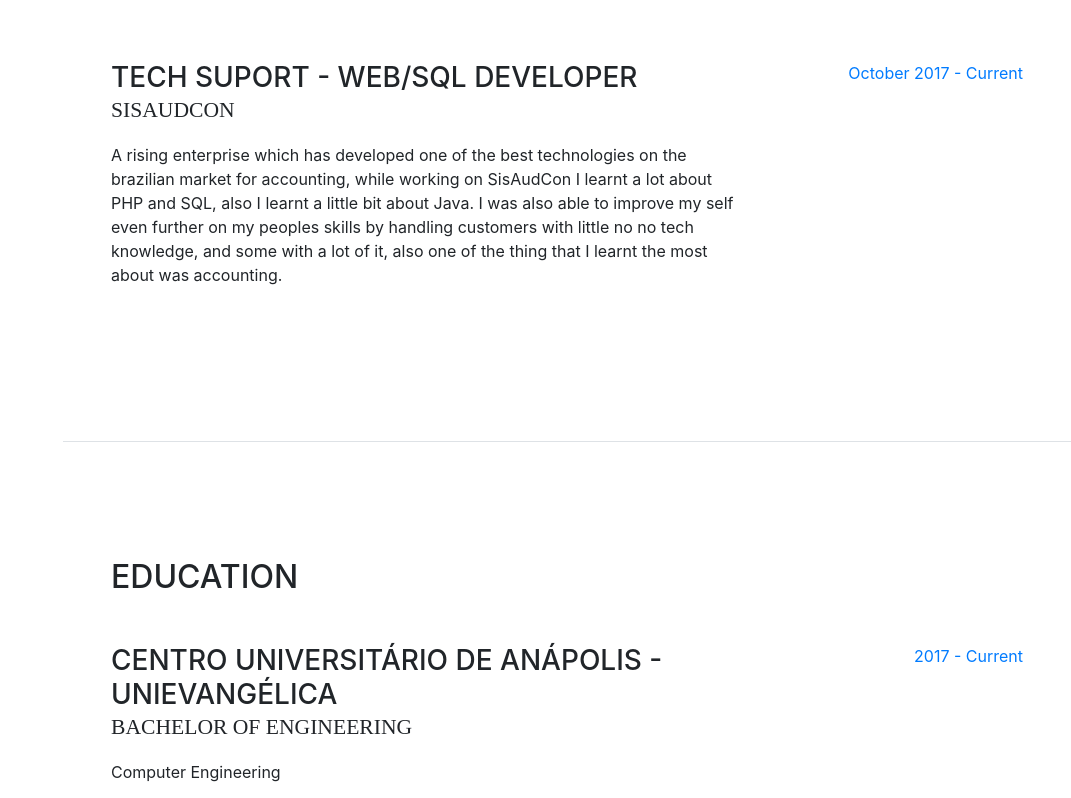
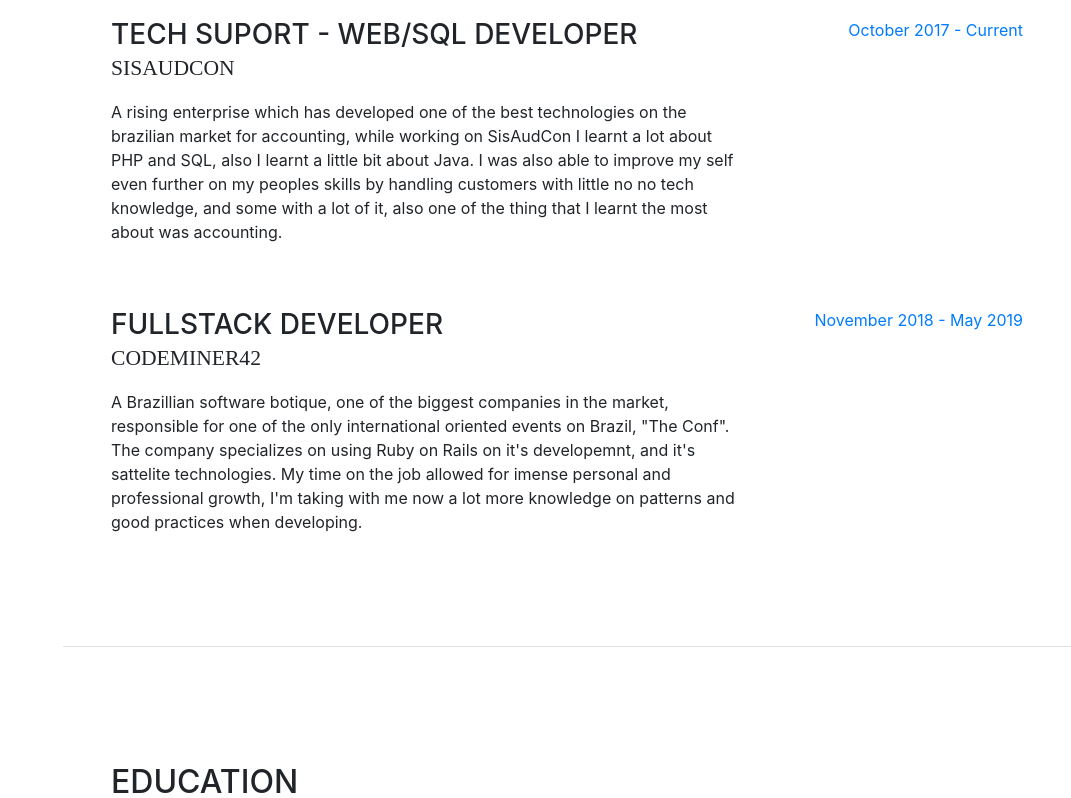
Before and after one commit to Kutomore/resume, a website with bundled scripts: page index.html in a window 1280 px wide. Shown: the part 1158-1956 px from the top of the page, without its empty margins (209-1280 px from the left). Built offline with nearby package versions, Linux system fonts and the light colour scheme; a web font is replaced by a local one.

Commit message:
Adding codeminer to index

```diff
--- a/index.html
+++ b/index.html
@@ -144,6 +144,20 @@
                         </div>
                         <div class="resume-date text-md-right">
                             <span class="text-primary">October 2017 - Current</span>
+                        </div>
+                    </div>
+                    <div class="resume-item d-flex flex-column flex-md-row mb-5">
+                        <div class="resume-content mr-auto">
+                            <h3 class="mb-0">Fullstack Developer</h3>
+                            <div class="subheading mb-3">Codeminer42</div>
+                            <p>A Brazillian software botique, one of the biggest companies in the market, responsible for
+                                one of the only international oriented events on Brazil, "The Conf". The company specializes
+                                on using Ruby on Rails on it's developemnt, and it's sattelite technologies. My time on the
+                                job allowed for imense personal and professional growth, I'm taking with me now a lot more
+                                knowledge on patterns and good practices when developing.</p>
+                        </div>
+                        <div class="resume-date text-md-right">
+                            <span class="text-primary">November 2018 - May 2019</span>
                         </div>
                     </div>
                 </div>
```
